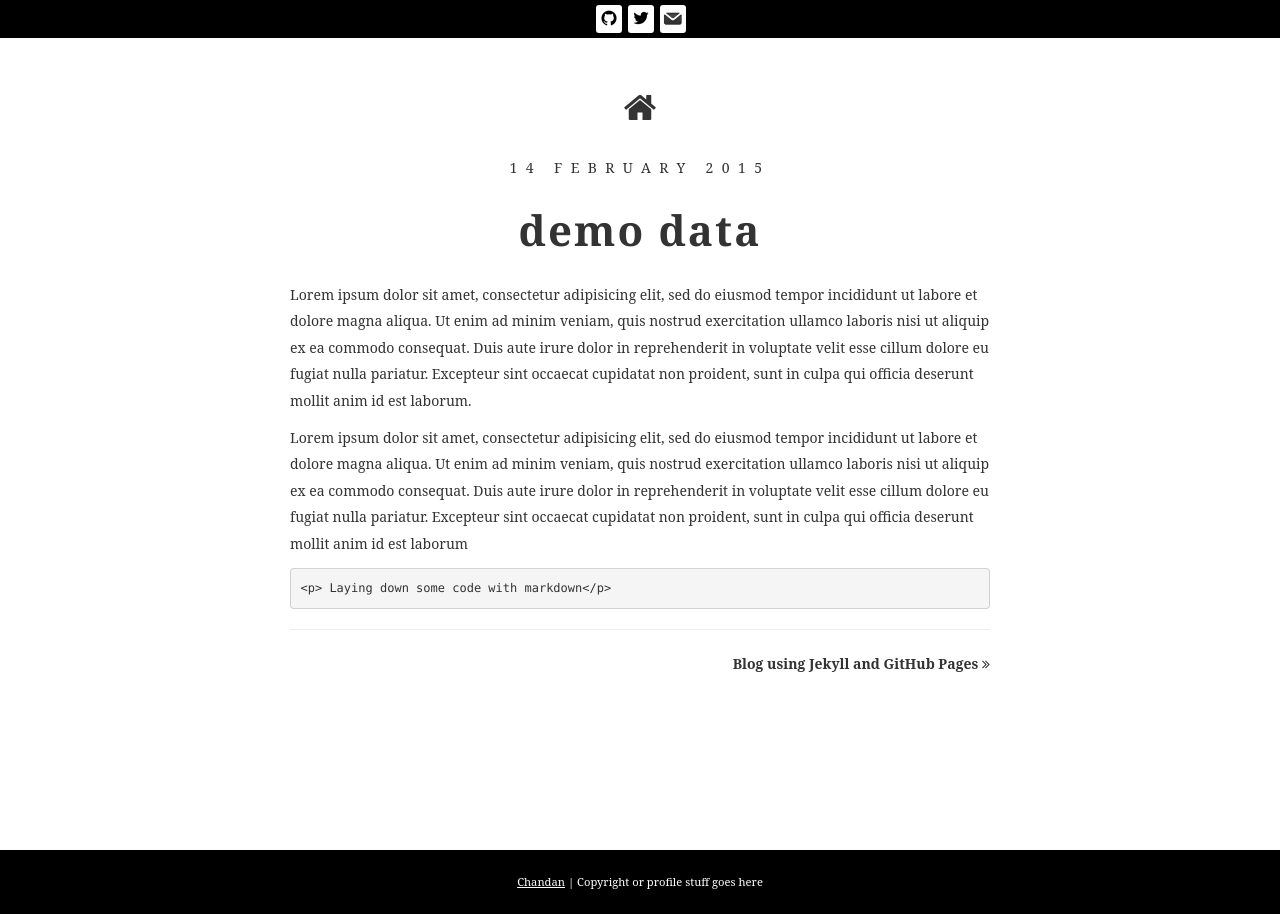
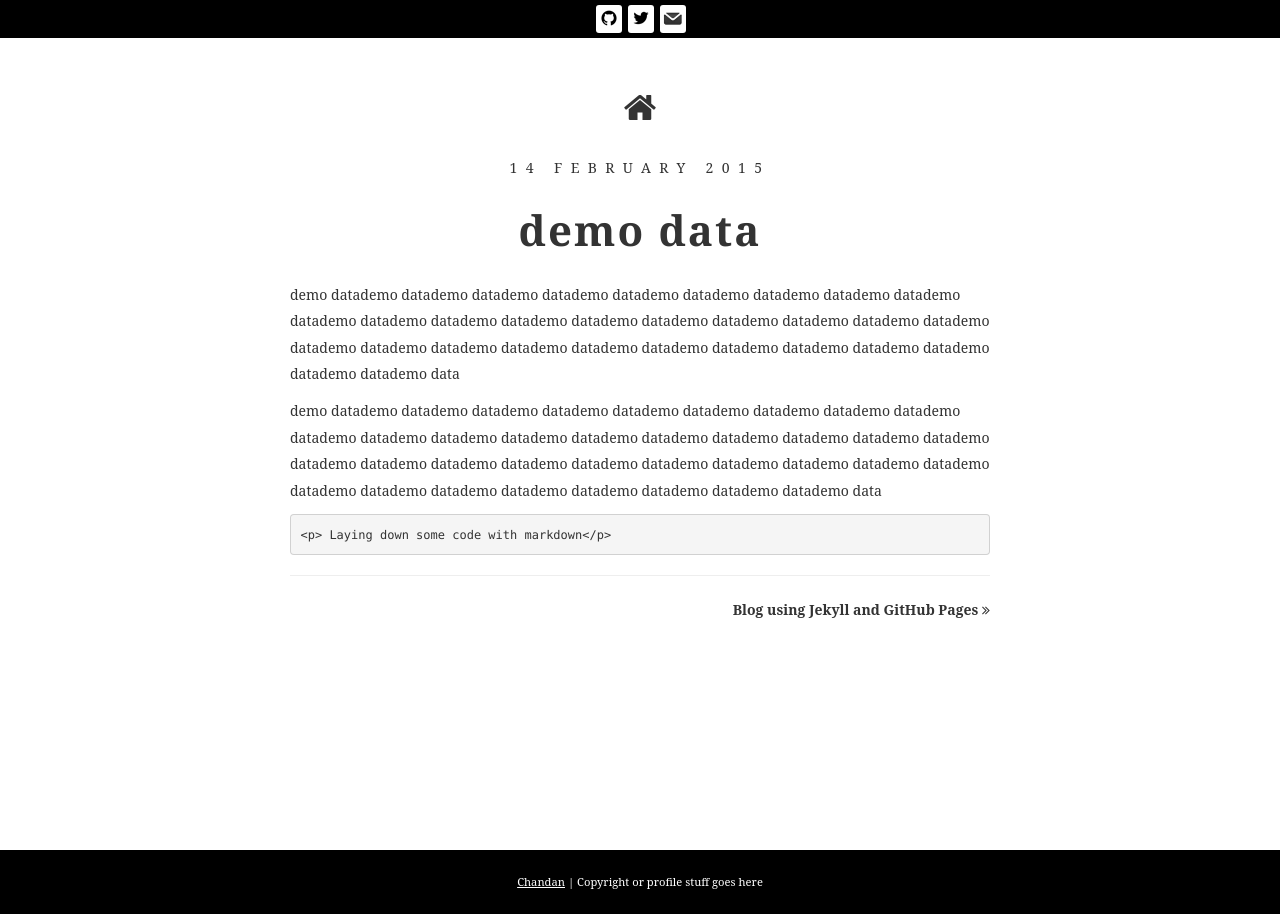
Before and after one commit to Chandan-Nayak/Chandan-Nayak.github.io, a Jekyll site: the page built from _posts/2015-02-14-second-post.md, in a window 1280 px wide. Built offline with Jekyll 4.4.1, drawn with Linux system fonts in a browser that asks for light colours; some web fonts are replaced.

```diff
--- a/_posts/2015-02-14-second-post.md
+++ b/_posts/2015-02-14-second-post.md
@@ -4,8 +4,8 @@
 
 ---
 
-Lorem ipsum dolor sit amet, consectetur adipisicing elit, sed do eiusmod tempor incididunt ut labore et dolore magna aliqua. Ut enim ad minim veniam, quis nostrud exercitation ullamco laboris nisi ut aliquip ex ea commodo consequat. Duis aute irure dolor in reprehenderit in voluptate velit esse cillum dolore eu fugiat nulla pariatur. Excepteur sint occaecat cupidatat non proident, sunt in culpa qui officia deserunt mollit anim id est laborum.
+demo datademo datademo datademo datademo datademo datademo datademo datademo datademo datademo datademo datademo datademo datademo datademo datademo datademo datademo datademo datademo datademo datademo datademo datademo datademo datademo datademo datademo datademo datademo datademo data
 
-Lorem ipsum dolor sit amet, consectetur adipisicing elit, sed do eiusmod tempor incididunt ut labore et dolore magna aliqua. Ut enim ad minim veniam, quis nostrud exercitation ullamco laboris nisi ut aliquip ex ea commodo consequat. Duis aute irure dolor in reprehenderit in voluptate velit esse cillum dolore eu fugiat nulla pariatur. Excepteur sint occaecat cupidatat non proident, sunt in culpa qui officia deserunt mollit anim id est laborum
+demo datademo datademo datademo datademo datademo datademo datademo datademo datademo datademo datademo datademo datademo datademo datademo datademo datademo datademo datademo datademo datademo datademo datademo datademo datademo datademo datademo datademo datademo datademo datademo datademo datademo datademo datademo datademo datademo data
 
 	<p> Laying down some code with markdown</p>
```
Also changed, not shown: _posts/year-month-day-title.md (deleted, +0 -4 lines), ico/favicon.png, ico/favicon1.png (added), 7 other files.
